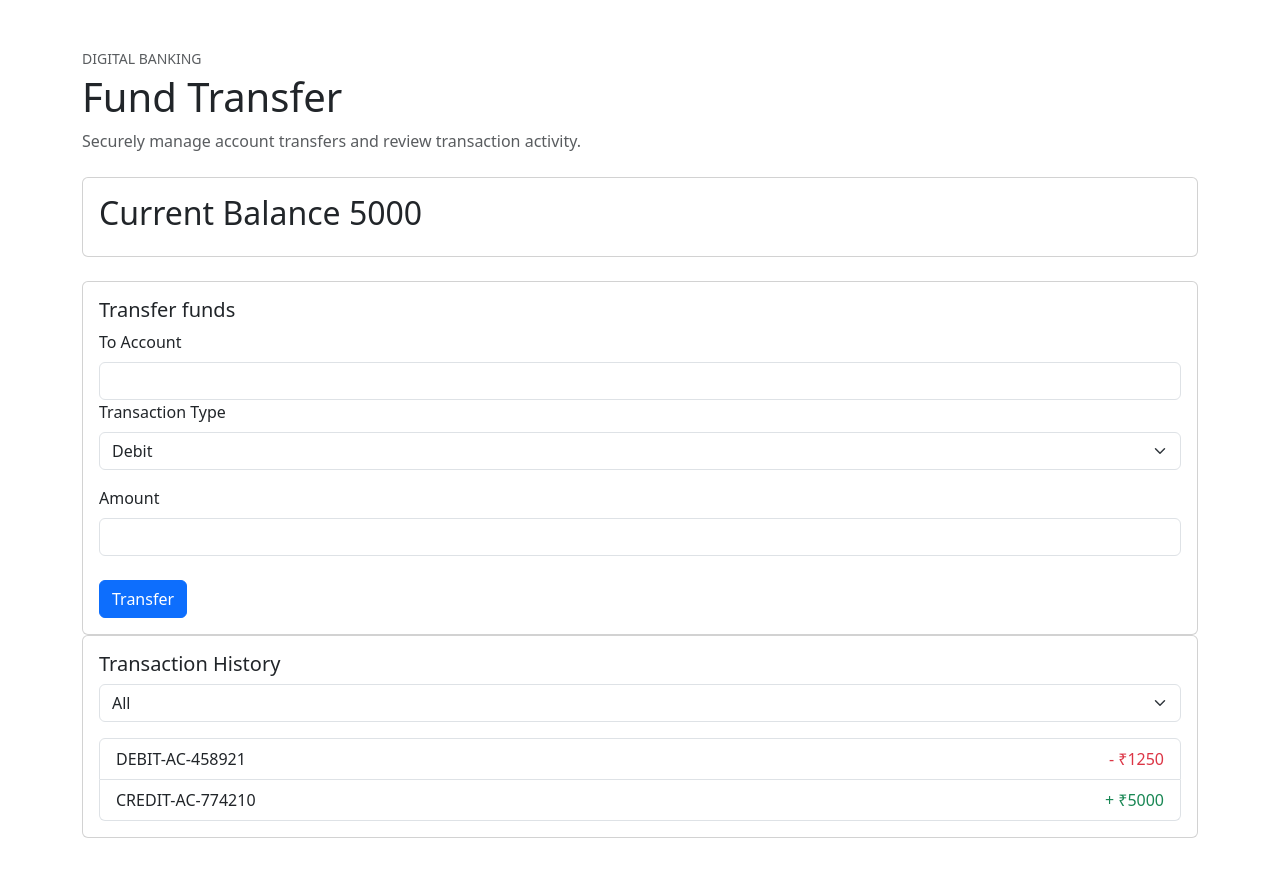
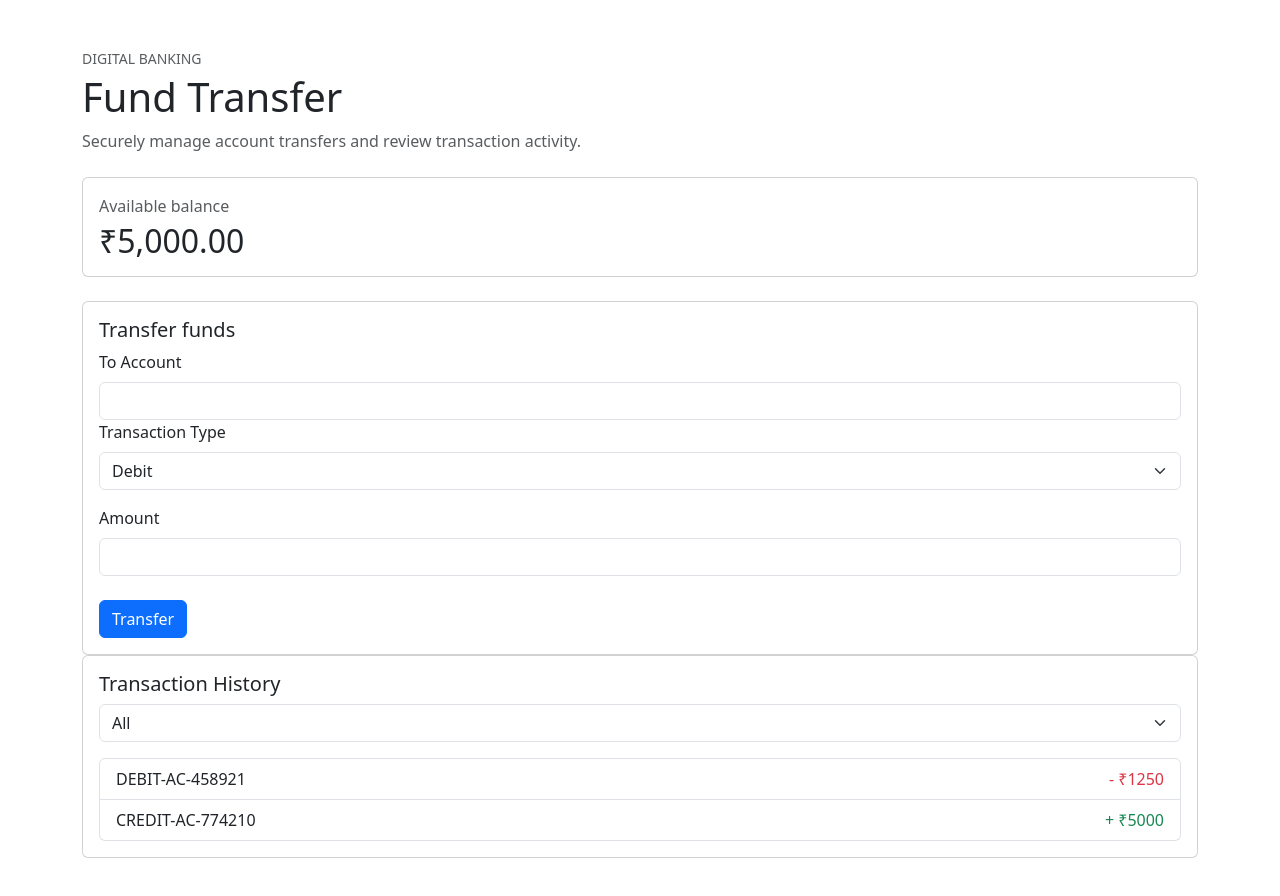
Before and after one commit to NajmeenShaikh/react-fund-transfer-app, a React (Vite) app: page / in a window 1280 px wide. Shown: the top 896 px of the page. Built offline with nearby package versions, Linux system fonts and the light colour scheme.

Commit message:
refactor: improve balance card presentation

```diff
--- a/src/components/BalanceCard.jsx
+++ b/src/components/BalanceCard.jsx
@@ -1,10 +1,19 @@
 function BalanceCard({ balance }) {
+  const formattedBalance = new Intl.NumberFormat("en-IN", {
+    style: "currency",
+    currency: "INR",
+    maximumFractionDigits: 2,
+  }).format(balance);
+
   return (
-    <div className="card mb-4">
+    <section className="card mb-4" aria-labelledby="balance-heading">
       <div className="card-body">
-        <h2 className="card-title">Current Balance {balance}</h2>
+        <p className="text-muted mb-1">Available balance</p>
+        <h2 id="balance-heading" className="mb-0">
+          {formattedBalance}
+        </h2>
       </div>
-    </div>
+    </section>
   );
 }
 
```
